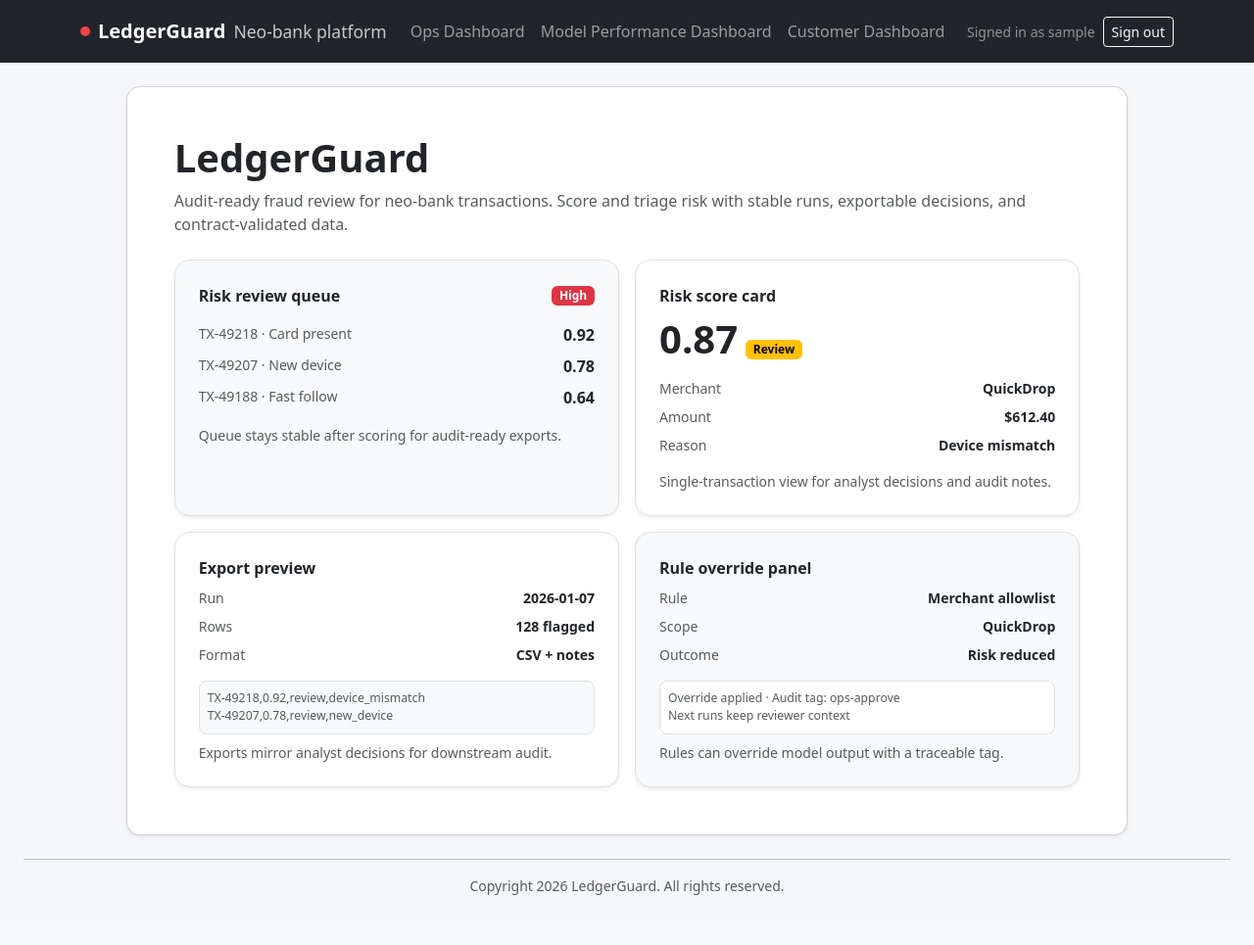
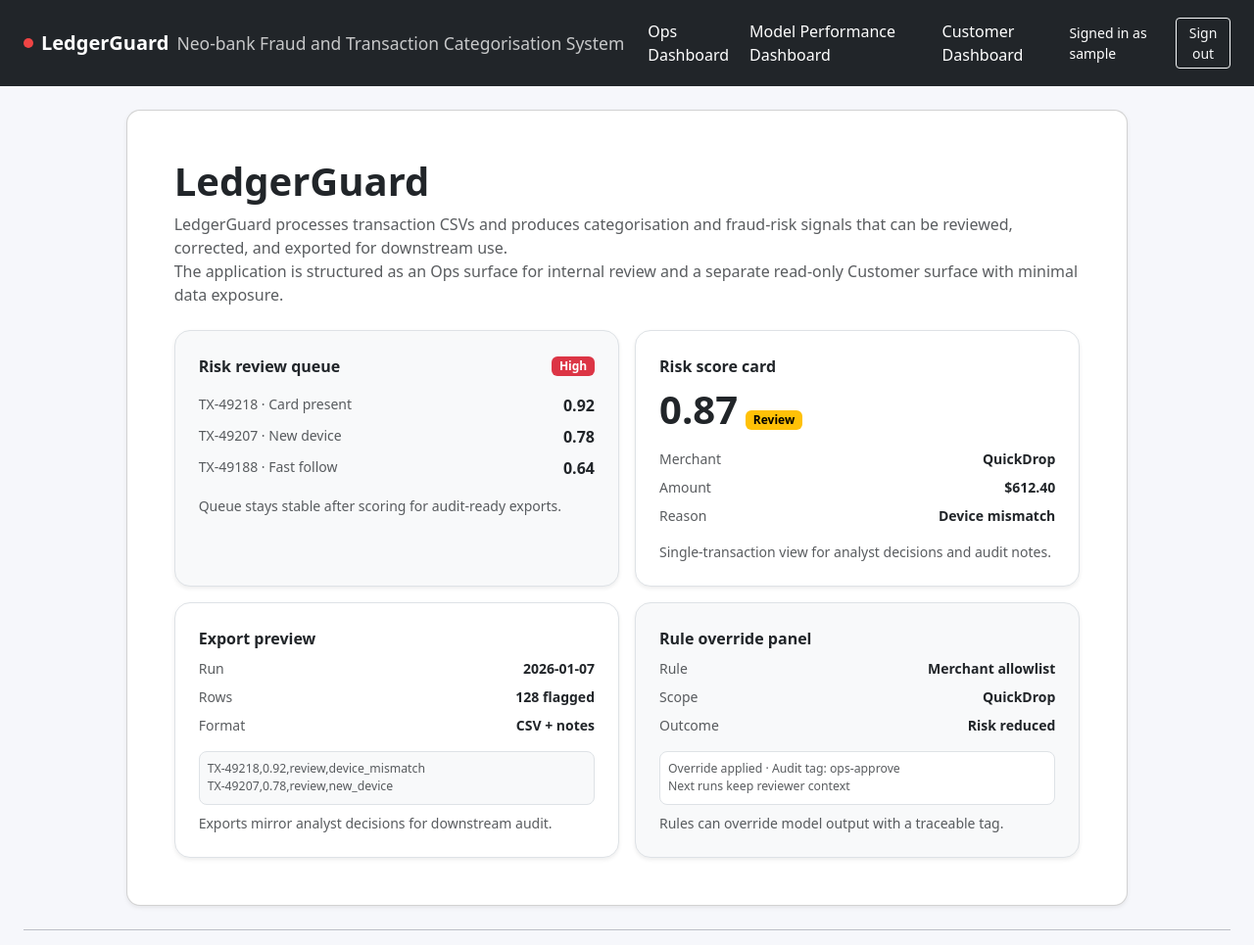
Before and after one commit to AAdewunmi/Neo-Bank-Fraud-Detection-Project, a Django app: page / in a window 1280 px wide. Shown: the top 965 px of the page at 98% size. Before the commit the page ends 914 px from the top, so only its background shows below. Run offline with Django 5.2, Linux system fonts and the light colour scheme; the visitor is signed in with stand-in values (Sample User, id 1).

Commit message:
Aligned the Customer view navbar with the Ops Dashboard

```diff
--- a/dashboard/templates/dashboard/base.html
+++ b/dashboard/templates/dashboard/base.html
@@ -25,24 +25,30 @@
         background: #ef4444;
         margin-right: 8px;
       }
+      .ops-navbar .navbar-brand { color: #ffffff; }
+      .ops-navbar .navbar-brand .small { color: #ffffff; }
+      .ops-navbar .nav-link { color: #ffffff; }
+      .ops-navbar .nav-link:hover,
+      .ops-navbar .nav-link:focus { color: #ffffff; }
+      .ops-navbar .signed-in { color: #ffffff; }
     </style>
   </head>
 
   <body>
     <!-- Section: primary navigation -->
-    <nav class="navbar navbar-expand-lg navbar-dark bg-dark">
-      <div class="container py-1">
+    <nav class="navbar navbar-expand-lg navbar-dark bg-dark ops-navbar">
+      <div class="container-fluid py-1 px-4">
         {% if brand_link %}
           <a class="navbar-brand d-flex align-items-center" href="/">
             <span class="brand-dot"></span>
             <span class="fw-semibold">LedgerGuard</span>
-            <span class="ms-2 small opacity-75">Neo-bank platform</span>
+            <span class="ms-2 small opacity-75">Neo-bank Fraud and Transaction Categorisation System</span>
           </a>
         {% else %}
           <span class="navbar-brand d-flex align-items-center">
             <span class="brand-dot"></span>
             <span class="fw-semibold">LedgerGuard</span>
-            <span class="ms-2 small opacity-75">Neo-bank platform</span>
+            <span class="ms-2 small opacity-75">Neo-bank Fraud and Transaction Categorisation System</span>
           </span>
         {% endif %}
 
@@ -68,7 +74,7 @@
           <div class="d-flex align-items-center gap-2">
             <!-- Component: auth affordances -->
             {% if user.is_authenticated %}
-              <span class="text-white-50 small">Signed in as {{ user.username }}</span>
+              <span class="signed-in small">Signed in as {{ user.username }}</span>
               <form method="post" action="{% url 'logout' %}" class="mb-0">
                 {% csrf_token %}
                 <button type="submit" class="btn btn-sm btn-outline-light">Sign out</button>
--- a/dashboard/templates/dashboard/public_home.html
+++ b/dashboard/templates/dashboard/public_home.html
@@ -11,9 +11,7 @@
           <div class="col-12">
             <h1 class="display-6 fw-semibold mb-2">LedgerGuard</h1>
             <p class="text-muted mb-3">
-              Audit-ready fraud review for neo-bank transactions.
-              Score and triage risk with stable runs, exportable decisions,
-              and contract-validated data.
+              LedgerGuard processes transaction CSVs and produces categorisation and fraud-risk signals that can be reviewed, corrected, and exported for downstream use. <br> The application is structured as an Ops surface for internal review and a separate read-only Customer surface with minimal data exposure.
             </p>
             <div class="mt-4">
               <div class="row g-3">
```
Also changed, not shown: customer_site/templates/customer/base.html (+16 -10 lines).
